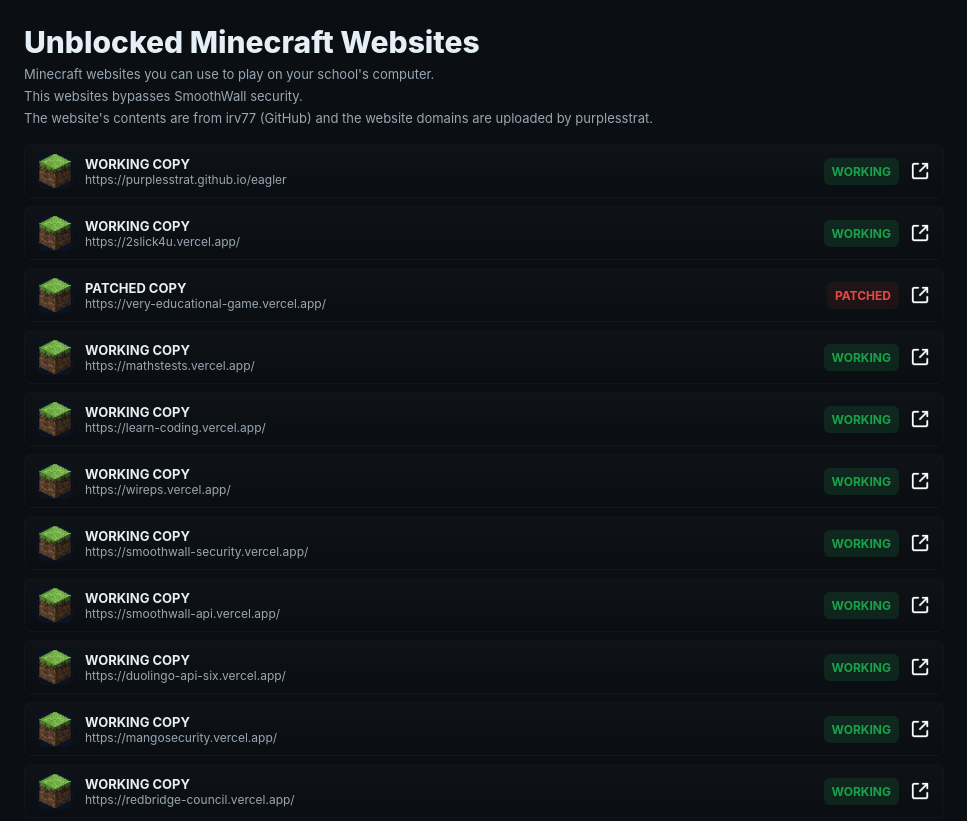
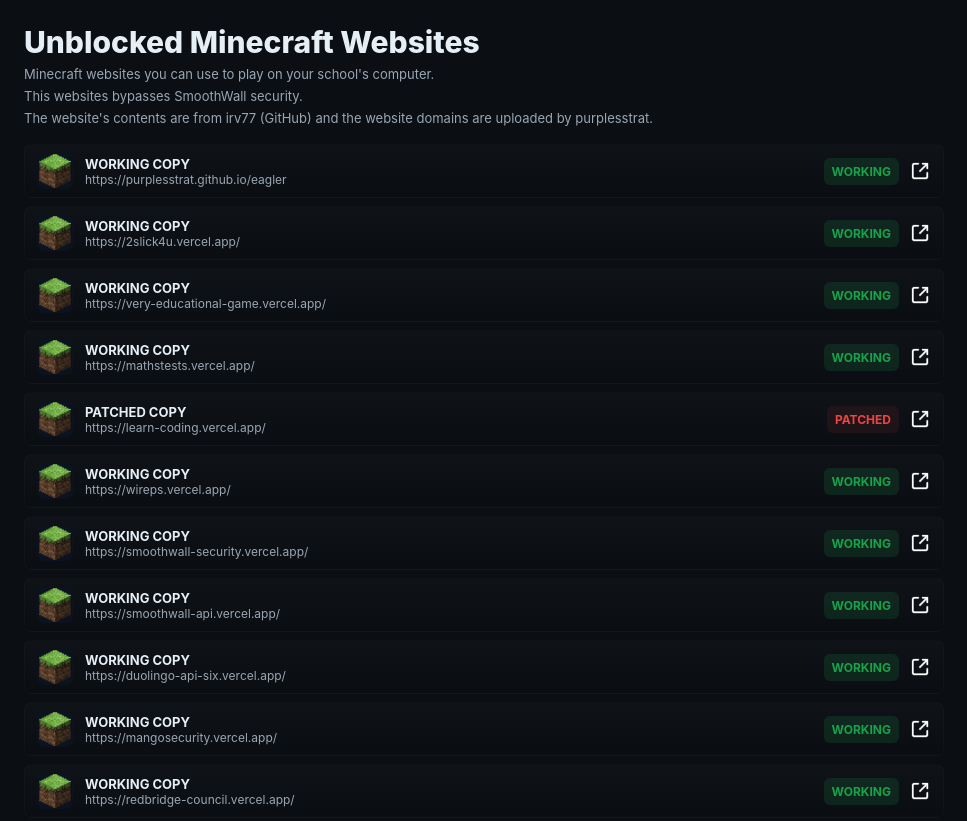
Before and after one commit to purplesstrat/status, a plain HTML site: page index.html in a window 1280 px wide. Shown: the top 821 px of the page, without its empty margins (0-967 px from the left). Drawn offline with Linux system fonts and the light colour scheme.

Commit message:
Wrong website patched.

```diff
--- a/index.html
+++ b/index.html
@@ -47,9 +47,9 @@
     const data = [
       {"url": "https://purplesstrat.github.io/eagler", "status": "working"},
       {"url": "https://2slick4u.vercel.app/", "status": "working"},
-      {"url": "https://very-educational-game.vercel.app/", "status": "patched"},
+      {"url": "https://very-educational-game.vercel.app/", "status": "working"},
       {"url": "https://mathstests.vercel.app/", "status": "working"},
-      {"url": "https://learn-coding.vercel.app/", "status": "working"},
+      {"url": "https://learn-coding.vercel.app/", "status": "patched"},
       {"url": "https://wireps.vercel.app/", "status": "working"},
       {"url": "https://smoothwall-security.vercel.app/", "status": "working"},
       {"url": "https://smoothwall-api.vercel.app/", "status": "working"},
```
